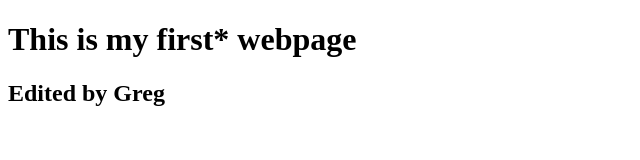
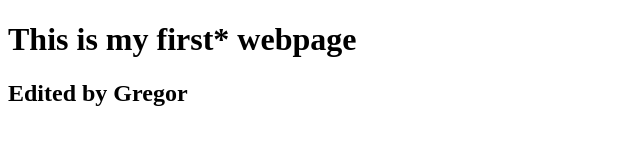
Before and after one commit to CraigC29/MyProject, a plain HTML site: page index.html in a window 1280 px wide. Shown: the full height of the page, 0-640 px from the left. Drawn offline with Linux system fonts and the light colour scheme.

Commit message:
etided by Gregor

```diff
--- a/index.html
+++ b/index.html
@@ -6,6 +6,6 @@
 </head>
 <body>
 <h1>This is my first* webpage</h1>
-<h2>Edited by Greg</h2>
+<h2>Edited by Gregor</h2>
 </body>
 </html>
```
